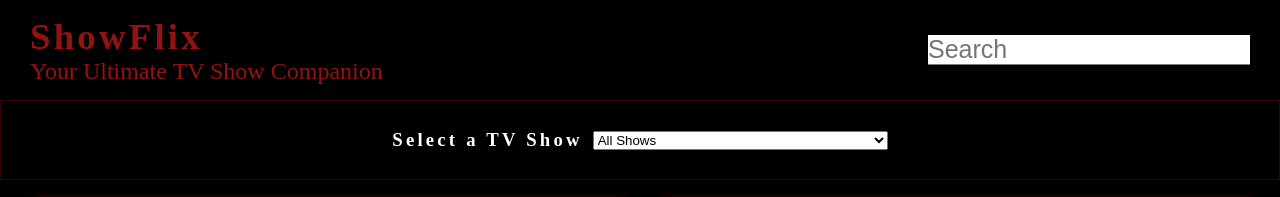
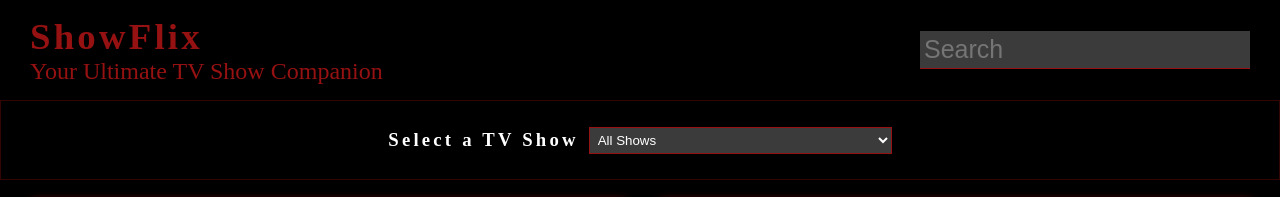
Before and after one commit to Riyaazct/tv-show-dom-project, a website: page index.html in a window 1280 px wide. Shown: the top 197 px of the page. Drawn offline with Linux system fonts and the light colour scheme.

Commit message:
update: css for input and select elements

```diff
--- a/style.css
+++ b/style.css
@@ -18,7 +18,11 @@ nav {
   z-index: 1000;
 }
 nav input {
-  background-color: rgb(255, 255, 255);
+  /* background-color: rgb(255, 255, 255); */
+  background-color: #3b3b3b;
+  color: #ffffff;
+  border-color: rgb(150, 17, 17);
+  padding: 4px;
 }
 
 input:focus {
@@ -53,6 +57,13 @@ main {
   color: rgb(255, 255, 255);
   border: 1px solid rgba(150, 17, 17, 0.349);
   z-index: 1000;
+}
+
+#selectContainer select {
+  background-color: #3b3b3b;
+  color: #ffffff;
+  border-color: rgb(150, 17, 17);
+  padding: 4px;
 }
 
 #selectContainer h3 {
```
